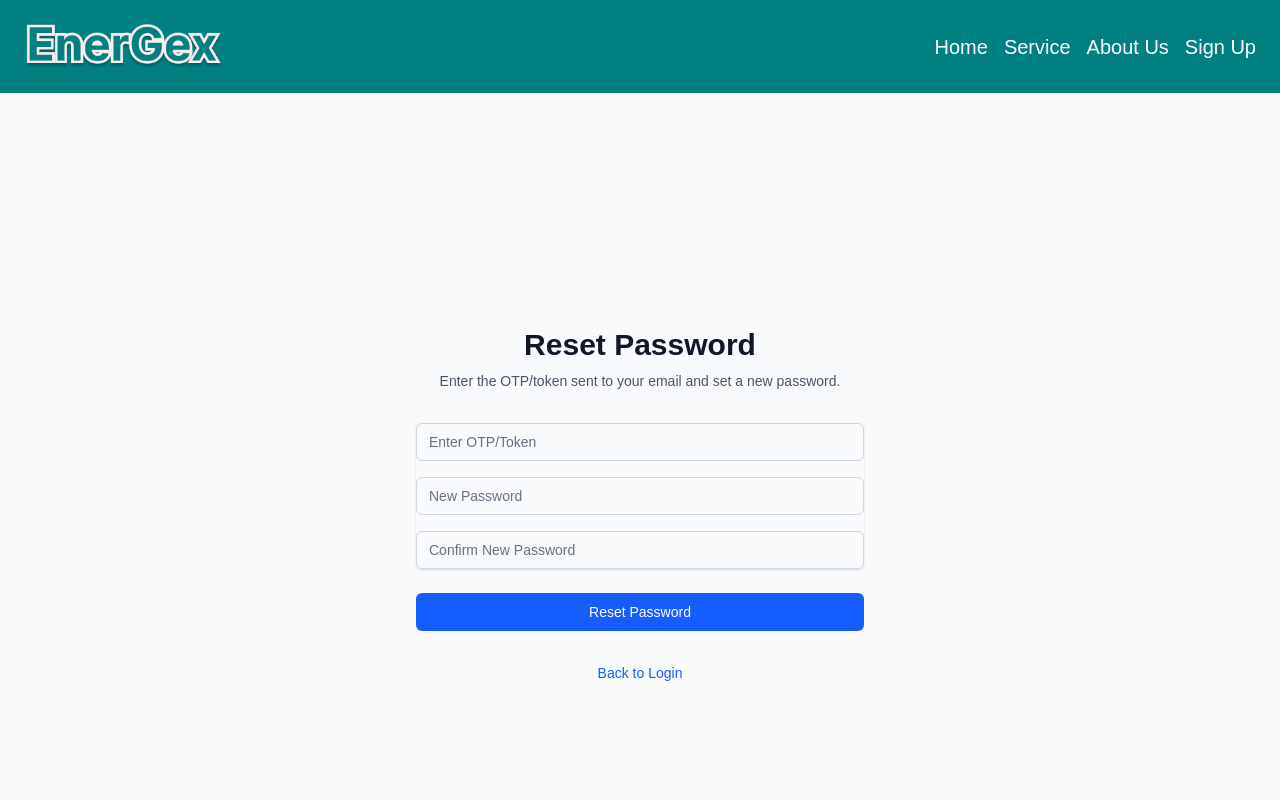
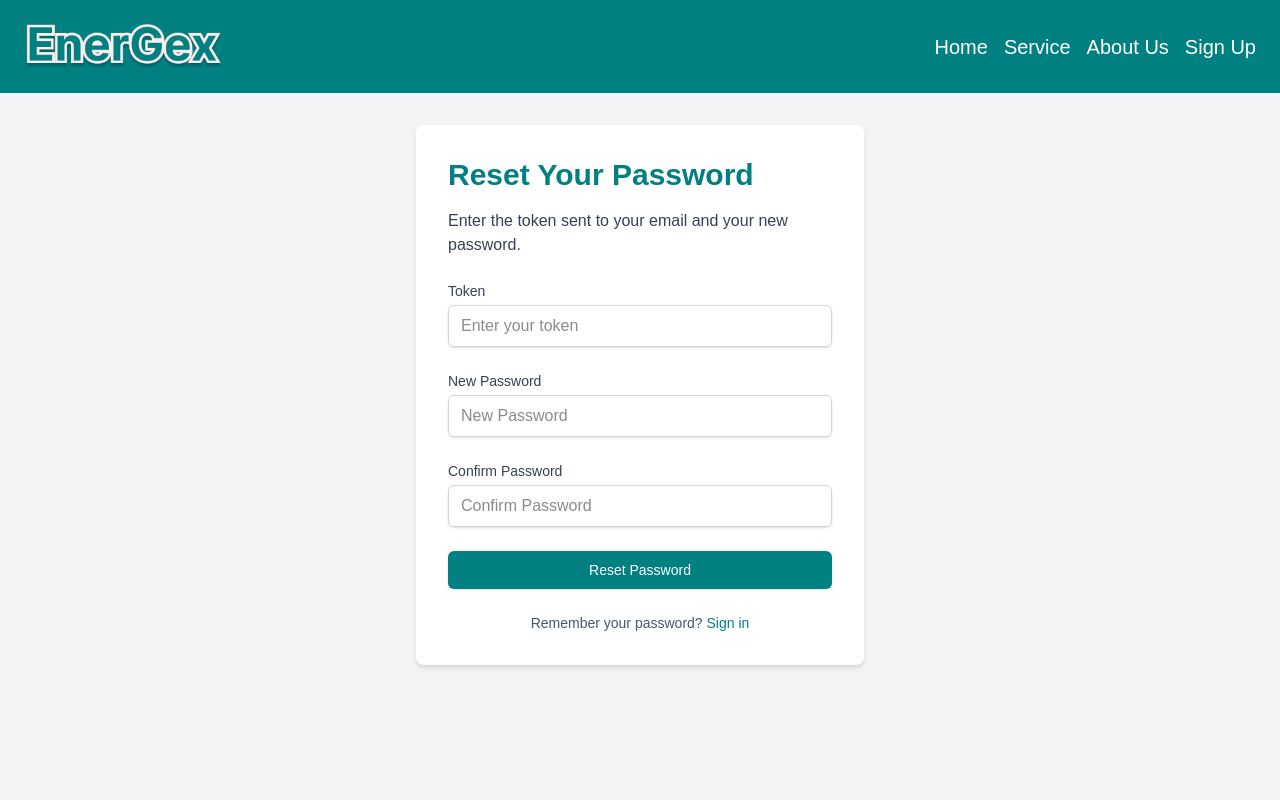
Before and after one commit to Padme-004/hpe-energex, a Next.js app in the folder frontend/my-app/: page /resetpassword in a window 1280 px wide. Shown: the top 800 px of the page. Built offline with nearby package versions, Linux system fonts and the light colour scheme.

Commit message:
Admin's User Table

```diff
--- a/frontend/my-app/app/components/Navbar.tsx
+++ b/frontend/my-app/app/components/Navbar.tsx
@@ -1,94 +1,81 @@
-// "use client"; //Different navbars for different people by checking repeatedly for the jwt token. Next version aims to do the same thing via simply passing the access token
+//Next update is to replace Dashboard with UserDashboard (Only for admins)
+// 'use client';
 // import Image from 'next/image';
 // import Link from 'next/link';
-// import { useEffect, useState } from 'react';
+// import { useAuth } from '../context/AuthContext';
 // import { useRouter } from 'next/navigation';
 
 // export default function Navbar() {
-//   const [isAuthenticated, setIsAuthenticated] = useState(false);
+//   const { token, logout } = useAuth(); // Changed from accessToken to token
 //   const router = useRouter();
 
-//   useEffect(() => {
-//     // Check auth status on component mount
-//     const token = localStorage.getItem('jwt');
-//     setIsAuthenticated(!!token);
-//   }, []);
-
 //   const handleSignOut = () => {
-//     // 1. Clear all auth traces
-//     localStorage.removeItem('jwt');
-//     // dispatch(clearAuth()); // Uncomment if using Redux
-
-//     // 2. Update UI state
-//     setIsAuthenticated(false);
-
-//     // 3. Redirect to homepage
+//     logout();
 //     router.push('/');
 //   };
 
 //   return (
 //     <nav className="p-6" style={{ backgroundColor: '#008080' }}>
 //       <div className="container mx-auto flex items-center justify-between">
-//         {/* Logo */}
 //         <Link href="/">
 //           <div className="flex items-center">
 //             <Image src="/logo.png" alt="Logo" width={200} height={200} />
 //           </div>
 //         </Link>
 
-//         {/* Navigation Links */}
 //         <div className="flex space-x-4 items-center">
-//           {/* Always visible to ALL users */}
-//           <Link href="/" className="text-white hover:text-gray-300 text-xl">
-//             Home
-//           </Link>
-//           <Link href="/servicesweoffer" className="text-white hover:text-gray-300 text-xl">
-//             Service
-//           </Link>
-//           <Link href="/aboutus" className="text-white hover:text-gray-300 text-xl">
-//             About Us
-//           </Link>
+//           <Link href="/" className="text-white hover:text-gray-300 text-xl">Home</Link>
+//           <Link href="/servicesweoffer" className="text-white hover:text-gray-300 text-xl">Service</Link>
+//           <Link href="/aboutus" className="text-white hover:text-gray-300 text-xl">About Us</Link>
 
-//           {/* ONLY for logged-in users */}
-//           {isAuthenticated && (
+//           {token ? ( // Changed from accessToken to token
 //             <>
-//               <Link href="/contact" className="text-white hover:text-gray-300 text-xl">
-//                 Dashboard
-//               </Link>
-//               <Link href="/chat" className="text-white hover:text-gray-300 text-xl">
-//                 Chat
-//               </Link>
+//               <Link href="/contact" className="text-white hover:text-gray-300 text-xl">Dashboard</Link>
+//               <Link href="/chat" className="text-white hover:text-gray-300 text-xl">Chat</Link>
+//               <button
+//                 onClick={handleSignOut}
+//                 className="text-white hover:text-gray-300 text-xl bg-transparent border-none cursor-pointer"
+//               >
+//                 Sign Out
+//               </button>
 //             </>
-//           )}
-
-//           {/* Auth-specific button */}
-//           {isAuthenticated ? (
-//             <button
-//               onClick={handleSignOut}
-//               className="text-white hover:text-gray-300 text-xl bg-transparent border-none cursor-pointer"
-//             >
-//               Sign Out
-//             </button>
 //           ) : (
-//             <Link href="/signup" className="text-white hover:text-gray-300 text-xl">
-//               Sign Up
-//             </Link>
+//             <Link href="/signup" className="text-white hover:text-gray-300 text-xl">Sign Up</Link>
 //           )}
 //         </div>
 //       </div>
 //     </nav>
 //   );
 // }
-// components/Navbar.tsx
 'use client';
 import Image from 'next/image';
 import Link from 'next/link';
 import { useAuth } from '../context/AuthContext';
 import { useRouter } from 'next/navigation';
+import { jwtDecode } from 'jwt-decode';
+
+interface DecodedToken {
+  role: string;
+  userId: number;
+  houseId: number;
+  sub: string;
+  iat: number;
+  exp: number;
+}
 
 export default function Navbar() {
-  const { token, logout } = useAuth(); // Changed from accessToken to token
+  const { token, logout } = useAuth();
   const router = useRouter();
+
+  let isAdmin = false;
+  if (token) {
+    try {
+      const decoded: DecodedToken = jwtDecode(token);
+      isAdmin = decoded.role === 'ROLE_ADMIN';
+    } catch (err) {
+      console.error('Token decoding failed:', err);
+    }
+  }
 
   const handleSignOut = () => {
     logout();
@@ -109,9 +96,14 @@ export default function Navbar() {
           <Link href="/servicesweoffer" className="text-white hover:text-gray-300 text-xl">Service</Link>
           <Link href="/aboutus" className="text-white hover:text-gray-300 text-xl">About Us</Link>
 
-          {token ? ( // Changed from accessToken to token
+          {token ? (
             <>
-              <Link href="/contact" className="text-white hover:text-gray-300 text-xl">Dashboard</Link>
+              <Link
+                href={isAdmin ? "/user-dashboard" : "/contact"}
+                className="text-white hover:text-gray-300 text-xl"
+              >
+                {isAdmin ? 'User Dashboard' : 'Dashboard'}
+              </Link>
               <Link href="/chat" className="text-white hover:text-gray-300 text-xl">Chat</Link>
               <button
                 onClick={handleSignOut}
--- a/frontend/my-app/app/resetpassword/page.tsx
+++ b/frontend/my-app/app/resetpassword/page.tsx
@@ -1,10 +1,10 @@
-// Change password is for logged in users
+//Change password is for logged in users
 'use client';
 import { useState } from 'react';
 import { useRouter } from 'next/navigation';
 import Link from 'next/link';
 
-export default function ForgotPasswordPage() {
+export default function ResetPasswordPage() {
   const [token, setToken] = useState('');
   const [newPassword, setNewPassword] = useState('');
   const [confirmPassword, setConfirmPassword] = useState('');
@@ -49,8 +49,6 @@ export default function ForgotPasswordPage() {
         }),
       });
 
-
-
       const data = await response.json();
 
       if (!response.ok) {
@@ -62,122 +60,121 @@ export default function ForgotPasswordPage() {
       setNewPassword('');
       setConfirmPassword('');
 
-      setTimeout(() => router.push('/signin'), 3000); // Redirect to login page
+      setTimeout(() => router.push('/signin'), 3000);
     } catch (err) {
       setError(err instanceof Error ? err.message : 'Failed to reset password');
-      console.error('Forgot password error:', err);
+      console.error('Reset password error:', err);
     } finally {
       setIsLoading(false);
     }
   };
 
   return (
-    <div className="min-h-screen flex items-center justify-center bg-gray-50 py-12 px-4 sm:px-6 lg:px-8">
-      <div className="max-w-md w-full space-y-8">
-        <div className="text-center">
-          <h2 className="mt-6 text-3xl font-extrabold text-gray-900">
-            Reset Password
-          </h2>
-          <p className="mt-2 text-sm text-gray-600">
-            Enter the OTP/token sent to your email and set a new password.
+    <div className="min-h-screen bg-gray-100 flex flex-col">
+      <main className="flex-grow container mx-auto px-6 py-8">
+        <div className="max-w-md mx-auto bg-white p-8 rounded-lg shadow-md">
+          <h1 className="text-3xl font-bold mb-4" style={{ color: '#008080' }}>Reset Your Password</h1>
+          <p className="text-gray-700 mb-6">
+            Enter the token sent to your email and your new password.
           </p>
-        </div>
 
           {error && (
-          <div className="bg-red-50 border-l-4 border-red-500 p-4 mb-4">
-            <div className="flex">
-              <div className="ml-3">
-                <p className="text-sm text-red-700">{error}</p>
-              </div>
-            </div>
+            <div className="mb-4 p-4 bg-red-100 border-l-4 border-red-500 text-red-700">
+              <p>{error}</p>
             </div>
           )}
 
           {success ? (
-          <div className="bg-green-50 border-l-4 border-green-500 p-4 mb-4">
-            <div className="flex">
-              <div className="ml-3">
-                <p className="text-sm text-green-700">
-                  Password reset successfully! Redirecting to login...
-                </p>
-              </div>
-            </div>
+            <div className="mb-4 p-4 bg-green-100 border-l-4 border-green-500 text-green-700">
+              <p>Password reset successful! Redirecting to login...</p>
             </div>
           ) : (
-          <form className="mt-8 space-y-6" onSubmit={handleSubmit}>
-            <div className="rounded-md shadow-sm space-y-4">
+            <form className="space-y-6" onSubmit={handleSubmit}>
               <div>
-                <label htmlFor="token" className="sr-only">Token</label>
+                <label htmlFor="token" className="block text-sm font-medium text-gray-700">Token</label>
                 <input
+                  type="text"
                   id="token"
                   name="token"
-                  type="text"
-                  required
                   value={token}
                   onChange={(e) => setToken(e.target.value)}
-                  className="appearance-none relative block w-full px-3 py-2 border border-gray-300 placeholder-gray-500 text-gray-900 rounded-md focus:outline-none focus:ring-blue-500 focus:border-blue-500 focus:z-10 sm:text-sm"
-                  placeholder="Enter OTP/Token"
+                  className="mt-1 block w-full px-3 py-2 border border-gray-300 rounded-md shadow-sm"
+                  placeholder="Enter your token"
+                  required
                 />
               </div>
 
               <div>
-                <label htmlFor="newPassword" className="sr-only">New Password</label>
+                <label htmlFor="newPassword" className="block text-sm font-medium text-gray-700">New Password</label>
                 <input
+                  type="password"
                   id="newPassword"
                   name="newPassword"
-                  type="password"
-                  required
                   value={newPassword}
                   onChange={(e) => setNewPassword(e.target.value)}
-                  className="appearance-none relative block w-full px-3 py-2 border border-gray-300 placeholder-gray-500 text-gray-900 rounded-md focus:outline-none focus:ring-blue-500 focus:border-blue-500 focus:z-10 sm:text-sm"
+                  className="mt-1 block w-full px-3 py-2 border border-gray-300 rounded-md shadow-sm"
                   placeholder="New Password"
                   minLength={8}
+                  required
                 />
               </div>
 
               <div>
-                <label htmlFor="confirmPassword" className="sr-only">Confirm New Password</label>
+                <label htmlFor="confirmPassword" className="block text-sm font-medium text-gray-700">Confirm Password</label>
                 <input
+                  type="password"
                   id="confirmPassword"
                   name="confirmPassword"
-                  type="password"
-                  required
                   value={confirmPassword}
                   onChange={(e) => setConfirmPassword(e.target.value)}
-                  className="appearance-none relative block w-full px-3 py-2 border border-gray-300 placeholder-gray-500 text-gray-900 rounded-md focus:outline-none focus:ring-blue-500 focus:border-blue-500 focus:z-10 sm:text-sm"
-                  placeholder="Confirm New Password"
+                  className="mt-1 block w-full px-3 py-2 border border-gray-300 rounded-md shadow-sm"
+                  placeholder="Confirm Password"
+                  required
                 />
-              </div>
               </div>
 
               <div>
                 <button
                   type="submit"
                   disabled={isLoading}
-                className="group relative w-full flex justify-center py-2 px-4 border border-transparent text-sm font-medium rounded-md text-white bg-blue-600 hover:bg-blue-700 focus:outline-none focus:ring-2 focus:ring-offset-2 focus:ring-blue-500 disabled:opacity-50"
+                  className="w-full flex justify-center py-2 px-4 border border-transparent rounded-md shadow-sm text-sm font-medium text-white disabled:opacity-50"
+                  style={{ backgroundColor: '#008080' }}
                 >
-                {isLoading ? (
-                  <>
-                    <svg className="animate-spin -ml-1 mr-3 h-5 w-5 text-white" xmlns="http://www.w3.org/2000/svg" fill="none" viewBox="0 0 24 24">
-                      <circle className="opacity-25" cx="12" cy="12" r="10" stroke="currentColor" strokeWidth="4"></circle>
-                      <path className="opacity-75" fill="currentColor" d="M4 12a8 8 0 018-8V0C5.373 0 0 5.373 0 12h4zm2 5.291A7.962 7.962 0 014 12H0c0 3.042 1.135 5.824 3 7.938l3-2.647z"></path>
-                    </svg>
-                    Resetting...
-                  </>
-                ) : 'Reset Password'}
+                  {isLoading ? 'Resetting...' : 'Reset Password'}
                 </button>
               </div>
             </form>
           )}
 
-        <div className="text-center text-sm">
-          <Link href="/login" className="font-medium text-blue-600 hover:text-blue-500">
-            Back to Login
+          <div className="mt-6 text-center">
+            <p className="text-sm text-gray-600">
+              Remember your password?{' '}
+              <Link
+                href="/signin"
+                className="font-medium text-teal-600 hover:text-teal-500"
+                style={{ color: '#008080' }}
+              >
+                Sign in
               </Link>
+            </p>
+          </div>
+        </div>
+      </main>
+
+      <footer className="bg-white shadow-md mt-8">
+        <div className="container mx-auto px-6 py-4">
+          <div className="flex justify-between items-center">
+            <div className="text-sm text-gray-700">
+              <p>Contact Details: <a href="mailto:nemr22ad06@emamit" className="hover:text-teal-800" style={{ color: '#008080' }}>nemr22ad06@emamit</a> | <a href="tel:911-9743282090" className="hover:text-teal-800" style={{ color: '#008080' }}>911-9743282090</a></p>
+              <p>AMDS 2025 All rights reserved</p>
+            </div>
+            <div className="flex space-x-4">
+              <a href="#" className="text-gray-400 hover:text-teal-800">Terms & Conditions</a>
+              <a href="#" className="text-gray-400 hover:text-teal-800">Privacy Policy</a>
             </div>
           </div>
         </div>
+      </footer>
+    </div>
   );
 }
-
-// Reset password works but need to separate it from change password
--- /dev/null
+++ b/frontend/my-app/app/user-dashboard/page.tsx
@@ -0,0 +1,104 @@
+'use client';
+import React, { useEffect, useState } from 'react';
+import { useAuth } from '../context/AuthContext';
+
+interface User {
+  userId: number;
+  email: string;
+  anonymousName: string;
+  profileStatus: string;
+}
+
+export default function UserDashboard() {
+  const [users, setUsers] = useState<User[]>([]);
+  const [loading, setLoading] = useState(true);
+  const [error, setError] = useState<string | null>(null);
+  const { token } = useAuth();
+
+  useEffect(() => {
+    const fetchUsers = async () => {
+      try {
+        const response = await fetch('https://energy-optimisation-backend.onrender.com/api/users/all', {
+          method: 'GET',
+          headers: {
+            'Authorization': `Bearer ${token}`,
+            'Content-Type': 'application/json',
+          },
+        });
+
+        if (!response.ok) {
+          throw new Error(`HTTP error! status: ${response.status}`);
+        }
+
+        const data = await response.json();
+        setUsers(data.content); // only use the 'content' array
+      } catch (err: any) {
+        console.error('Failed to fetch users:', err);
+        setError('Failed to load users.');
+      } finally {
+        setLoading(false);
+      }
+    };
+
+    if (token) {
+      fetchUsers();
+    }
+  }, [token]);
+
+  if (loading) return (
+    <div className="min-h-screen bg-gray-100 flex flex-col">
+      <main className="flex-grow container mx-auto px-6 py-8">
+        <div className="max-w-6xl mx-auto bg-white p-8 rounded-lg shadow-md">
+          <div className="text-center py-8">
+            <p className="text-gray-700">Loading users...</p>
+          </div>
+        </div>
+      </main>
+    </div>
+  );
+
+  if (error) return (
+    <div className="min-h-screen bg-gray-100 flex flex-col">
+      <main className="flex-grow container mx-auto px-6 py-8">
+        <div className="max-w-6xl mx-auto bg-white p-8 rounded-lg shadow-md">
+          <div className="bg-red-100 border-l-4 border-red-500 p-4 mb-6">
+            <p className="text-red-700">{error}</p>
+          </div>
+        </div>
+      </main>
+    </div>
+  );
+
+  return (
+    <div className="min-h-screen bg-gray-100 flex flex-col">
+      <main className="flex-grow container mx-auto px-6 py-8">
+        <div className="max-w-6xl mx-auto bg-white p-8 rounded-lg shadow-md">
+          <h1 className="text-3xl font-bold mb-6" style={{ color: '#008080' }}>User Dashboard</h1>
+
+          <div className="overflow-x-auto">
+            <table className="min-w-full border border-gray-200">
+              <thead className="bg-gray-50">
+                <tr>
+                  <th className="px-6 py-3 text-left text-xs font-medium text-gray-500 uppercase tracking-wider border-b">User ID</th>
+                  <th className="px-6 py-3 text-left text-xs font-medium text-gray-500 uppercase tracking-wider border-b">Email</th>
+                  <th className="px-6 py-3 text-left text-xs font-medium text-gray-500 uppercase tracking-wider border-b">Name</th>
+                  <th className="px-6 py-3 text-left text-xs font-medium text-gray-500 uppercase tracking-wider border-b">Status</th>
+                </tr>
+              </thead>
+              <tbody className="bg-white divide-y divide-gray-200">
+                {users.map((user) => (
+                  <tr key={user.userId} className="hover:bg-gray-50">
+                    <td className="px-6 py-4 whitespace-nowrap text-sm text-gray-900 border-b">{user.userId}</td>
+                    <td className="px-6 py-4 whitespace-nowrap text-sm text-gray-900 border-b">{user.email}</td>
+                    <td className="px-6 py-4 whitespace-nowrap text-sm text-gray-900 border-b">{user.anonymousName}</td>
+                    <td className="px-6 py-4 whitespace-nowrap text-sm text-gray-900 border-b">{user.profileStatus}</td>
+                  </tr>
+                ))}
+              </tbody>
+            </table>
+          </div>
+        </div>
+      </main>
+    </div>
+  );
+}
--- a/frontend/my-app/package.json
+++ b/frontend/my-app/package.json
@@ -10,6 +10,7 @@
   },
   "dependencies": {
     "@reduxjs/toolkit": "^2.6.1",
+    "jwt-decode": "^4.0.0",
     "next": "15.2.2",
     "postcss": "^8.5.3",
     "react": "^19.0.0",
```
Also changed, not shown: 1 other file (tests, documents, lock files or other folders). Lines whose indentation alone changed are shown as unchanged.
